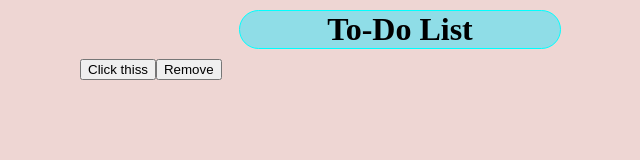
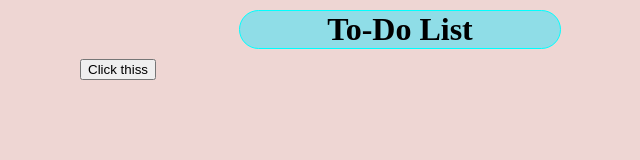
Before and after one commit to darshan527/TO-DO-list-using-React, a React (Create React App) app in the folder todo-list/: page / in a window 1280 px wide. Shown: the top 160 px of the page, without its empty margins (240-880 px from the left). Built offline with nearby package versions, Linux system fonts and the light colour scheme.

Commit message:
Final Commit

```diff
--- a/todo-list/src/App.js
+++ b/todo-list/src/App.js
@@ -1,53 +1,43 @@
-import React, { useEffect, useState} from 'react'
+import React, { useState } from 'react'
 import Header from './components/Header'
 import Item from './components/Item'
+import { nanoid } from 'nanoid'
 
-function App(){
+function App() {
     const [tasksList, setTask] = useState([])
-    const [renderList, setRenderList] = useState([])
 
-    function renderTasks(){
-        var i = 0
-        const rlst = tasksList.map(itm => {
-            i++
-            return <Item key={i} item={{title:[i], description:[itm]}} />
-        })
-        setRenderList(rlst)
-    }
+    function addTask() {
+        const task = prompt("Enter the task")
+        const desc = prompt("Enter the Description")
 
-    useEffect(renderTasks, [tasksList])
+        const tmpItem = {
+            id: nanoid(),
+            title: task,
+            description: desc
+        }
 
-    function addTask(){
-        const task =  prompt("Enter the task")
-        console.log(task)
-        if (task !== null && task !== ""){
+        if (task !== null && task !== "") {
             setTask(prevTaskList => [
-            ...prevTaskList,
-            task
+                ...prevTaskList,
+                tmpItem
             ])
-            console.log(tasksList)
+            // console.log(tasksList)
         }
     }
 
-    function removeItem(){
-        const id = prompt("enter the item number")
-        var tmpList = [...tasksList]
-        var indx = id-1
-        if (indx !== -1) {
-            tmpList.splice(indx,1)
-            setTask(tmpList)
-        }
-
-        console.log(tasksList)
-        // console.log(`tmp ${tmpList} index: ${indx} cnt ${count}`)
+    function removeItem(itemId) {
+        const newArray = tasksList.filter(item => item.id !== itemId)
+        setTask(newArray)
+        // console.log("After deleting", tasksList)
     }
 
     return (
         <div>
             <Header />
-            {renderList}
+            {tasksList.map(itm => {
+                return <Item key={itm.id} removeItem={removeItem} item={{ id: itm.id, title: itm.title, description: itm.description }} />
+            })}
             <button onClick={addTask}>Click thiss</button>
-            <button onClick={removeItem}>Remove</button>
         </div>
     )
 }
```
